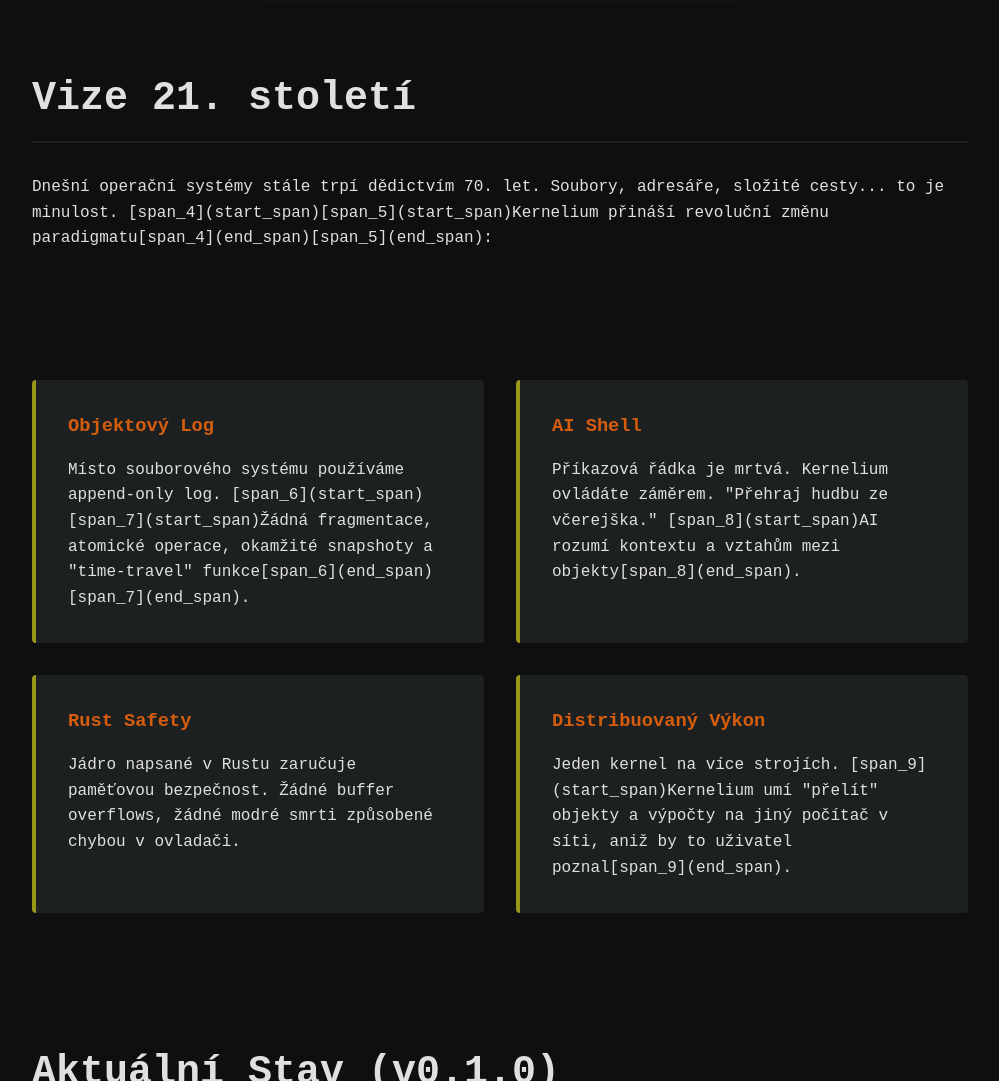
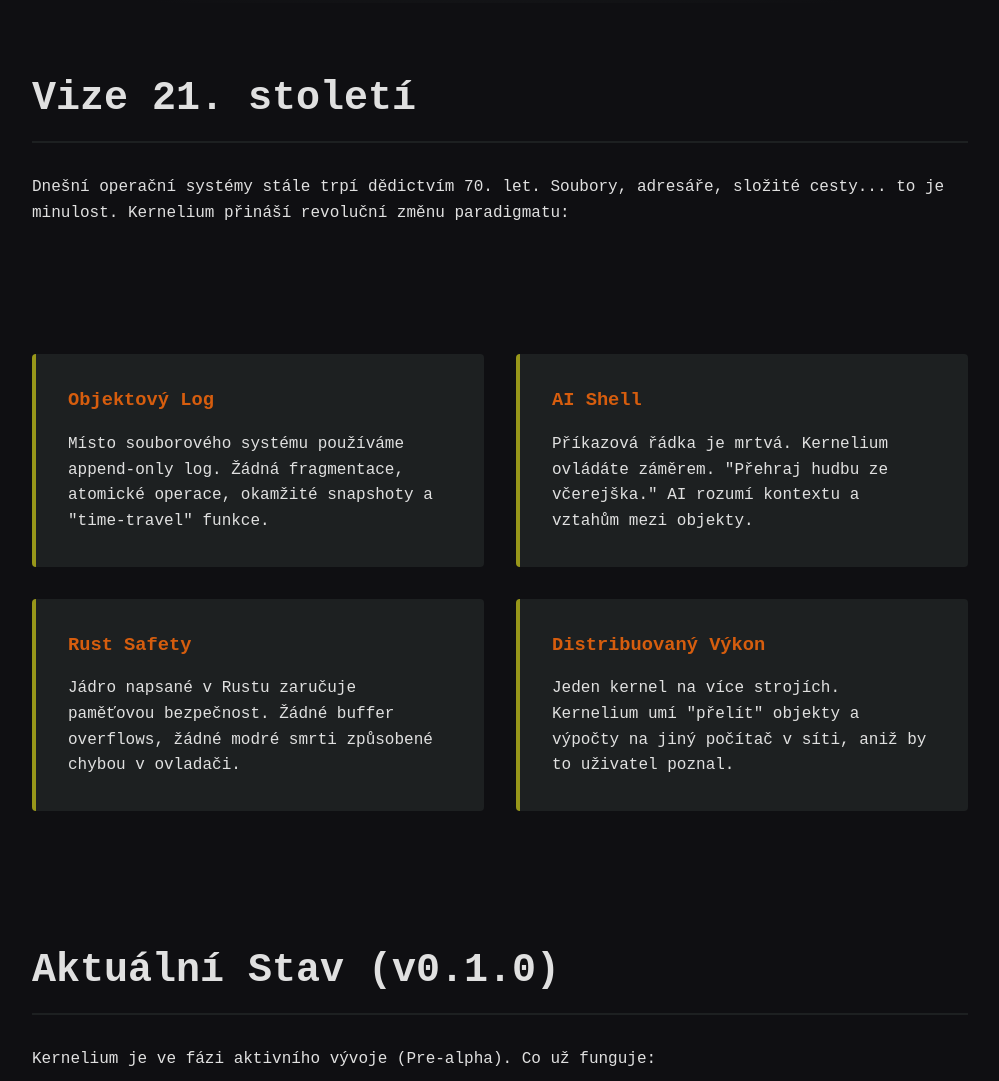
Before and after one commit to sejkoramartin/Kernelium-web, a plain HTML site: page index.html in a window 1280 px wide. Shown: the part 797-1878 px from the top of the page, without its empty margins (140-1139 px from the left). Drawn offline with Linux system fonts and the light colour scheme.

Commit message:
Update index.html

```diff
--- a/index.html
+++ b/index.html
@@ -122,18 +122,18 @@
 
     <section id="vision">
         <h2>Vize 21. století</h2>
-        <p>Dnešní operační systémy stále trpí dědictvím 70. let. Soubory, adresáře, složité cesty... to je minulost. [span_4](start_span)[span_5](start_span)Kernelium přináší revoluční změnu paradigmatu[span_4](end_span)[span_5](end_span):</p>
+        <p>Dnešní operační systémy stále trpí dědictvím 70. let. Soubory, adresáře, složité cesty... to je minulost. Kernelium přináší revoluční změnu paradigmatu:</p>
     </section>
 
     <section id="features">
         <div class="grid">
             <div class="card">
                 <h3>Objektový Log</h3>
-                <p>Místo souborového systému používáme append-only log. [span_6](start_span)[span_7](start_span)Žádná fragmentace, atomické operace, okamžité snapshoty a "time-travel" funkce[span_6](end_span)[span_7](end_span).</p>
+                <p>Místo souborového systému používáme append-only log. Žádná fragmentace, atomické operace, okamžité snapshoty a "time-travel" funkce.</p>
             </div>
             <div class="card">
                 <h3>AI Shell</h3>
-                <p>Příkazová řádka je mrtvá. Kernelium ovládáte záměrem. "Přehraj hudbu ze včerejška." [span_8](start_span)AI rozumí kontextu a vztahům mezi objekty[span_8](end_span).</p>
+                <p>Příkazová řádka je mrtvá. Kernelium ovládáte záměrem. "Přehraj hudbu ze včerejška." AI rozumí kontextu a vztahům mezi objekty.</p>
             </div>
             <div class="card">
                 <h3>Rust Safety</h3>
@@ -141,7 +141,7 @@
             </div>
             <div class="card">
                 <h3>Distribuovaný Výkon</h3>
-                <p>Jeden kernel na více strojích. [span_9](start_span)Kernelium umí "přelít" objekty a výpočty na jiný počítač v síti, aniž by to uživatel poznal[span_9](end_span).</p>
+                <p>Jeden kernel na více strojích. Kernelium umí "přelít" objekty a výpočty na jiný počítač v síti, aniž by to uživatel poznal.</p>
             </div>
         </div>
     </section>
```
